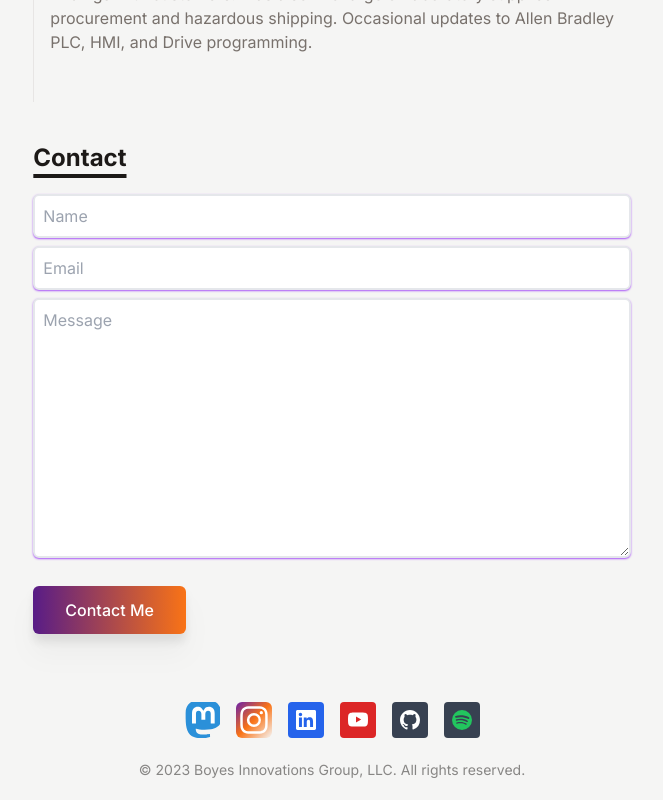
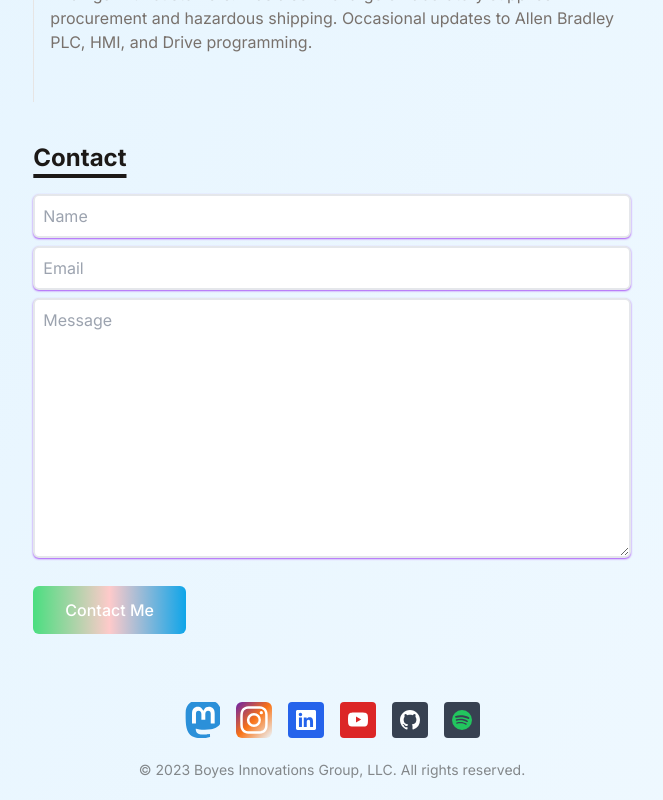
Before and after one commit to John-Boyes/portfolio, a React (Vite) app: page / in a window 1280 px wide. Shown: the part 1899-2699 px from the top of the page, without its empty margins (308-971 px from the left). Built offline with nearby package versions, Linux system fonts and the light colour scheme.

Commit message:
updated styling

```diff
--- a/src/App.jsx
+++ b/src/App.jsx
@@ -15,7 +15,9 @@ function App() {
     <>
       <Navbar />
 
-      <div className="bg-stone-100 dark:bg-stone-900 text-stone-900
+      <div className="
+        bg-gradient-to-br from-sky-100 to-sky-50
+        dark:from-stone-800 dark:to-sky-900 text-stone-900
              dark:text-stone-300 min-h-screen font-inter mx-auto ">
         <div className='max-w-5xl w-11/12 mx-auto'>
           <Intro />
--- a/src/components/Contact.jsx
+++ b/src/components/Contact.jsx
@@ -35,9 +35,10 @@ function Contact() {
             type='button'
             className='mt-3 text-center inline-block
              px-8 py-3 w-max text-base font-medium
-             rounded-md text-white bg-gradient-to-r
-             from-purple-900 to-orange-500
-             drop-shadow-xl dark:bg-gradient-to-l '
+             rounded-md text-white
+             bg-gradient-to-r from-green-400 via-pink-400 via-red-200 to-sky-500
+             dark:from-slate-900 dark:via-purple-900 dark:to-slate-900
+             '
           >
             Contact Me
           </button>
```
